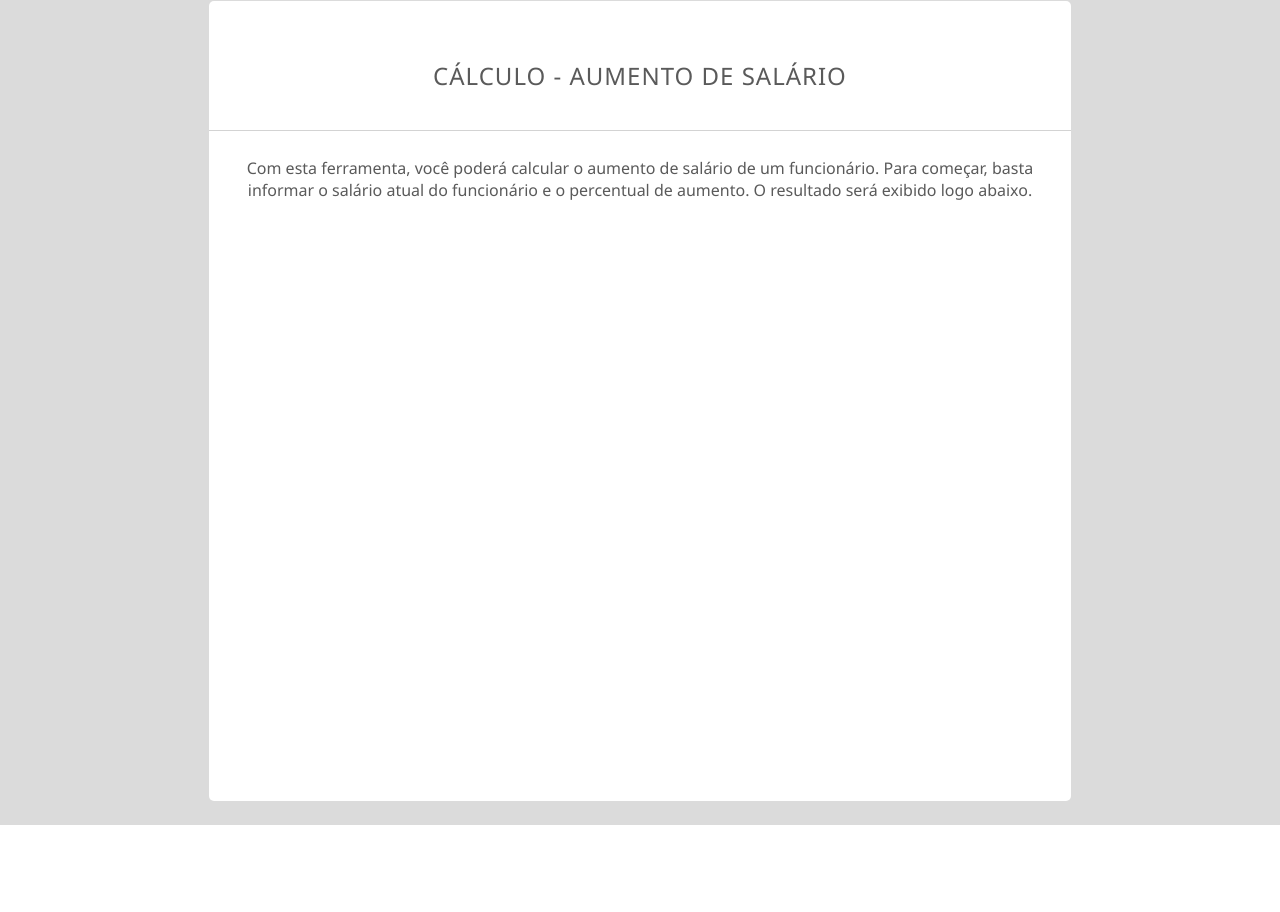
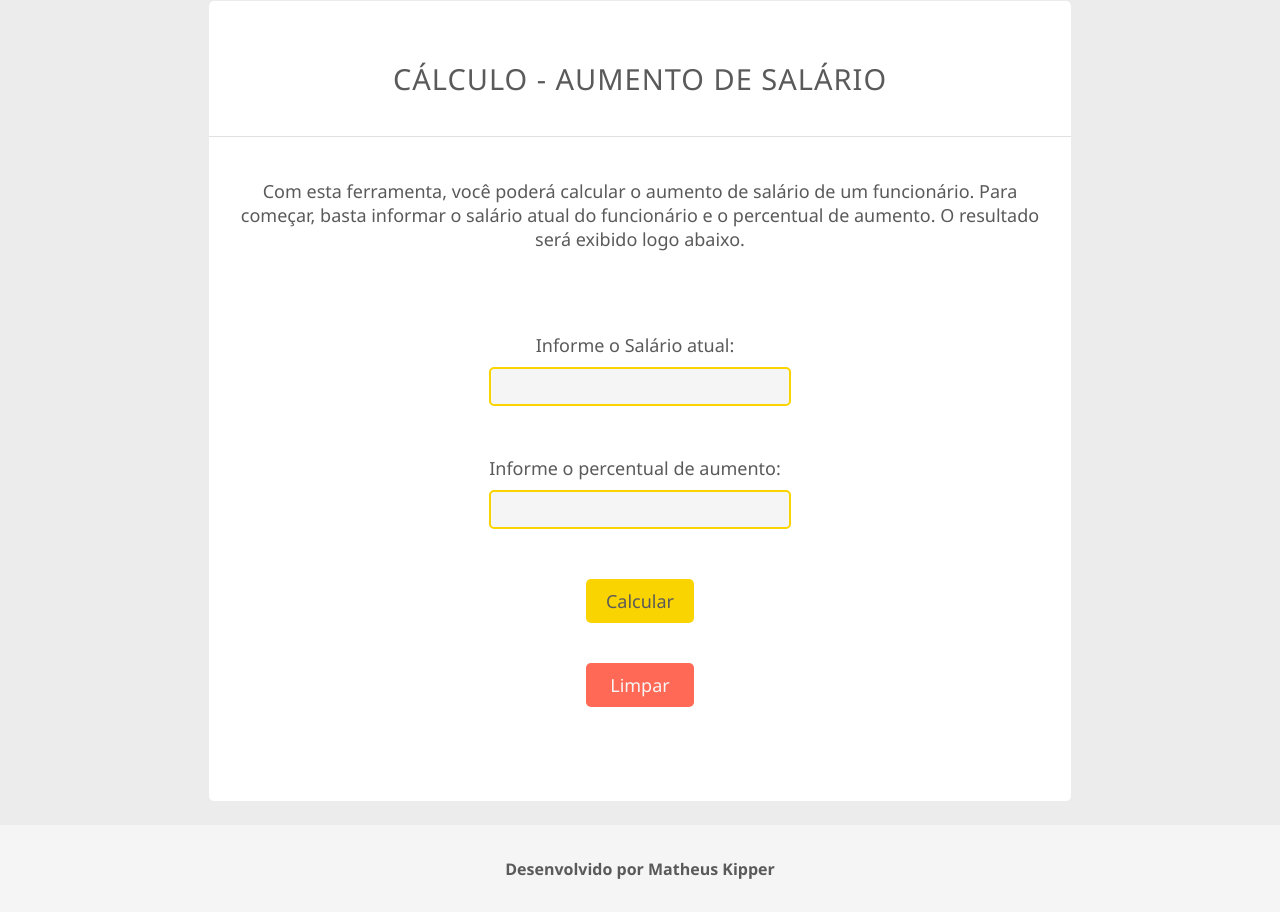
Before and after one commit to matheuskipper/JS-aumentoSalario, a plain HTML site: page index.html in a window 1280 px wide. Shown: the part 95-1007 px from the top of the page. Before the commit the page ends 920 px from the top, so only its background shows below. Drawn offline with Linux system fonts and the light colour scheme.

Commit message:
adicionando elementos no HTML e estilizando-os com CSS, além de adicionar um footer/rodapé

```diff
--- a/index.html
+++ b/index.html
@@ -26,8 +26,24 @@
           funcionário e o percentual de aumento. O resultado será exibido logo
           abaixo.
         </h3>
+        <div class="dados">
+          <label for="salario">Informe o Salário atual:</label>
+          <input type="number" id="salario" />
+
+          <label for="percentual">Informe o percentual de aumento:</label>
+          <input type="number" id="percentual" />
+          <div class="botoes">
+            <button id="submit" onclick="calcular()">Calcular</button>
+            <button id="clear" onclick="limpar()">Limpar</button>
+          </div>
+        </div>
       </div>
     </main>
+    <footer>
+      <div class="rodape">
+        <span id="titulo-rodape">Desenvolvido por Matheus Kipper</span>
+      </div>
+    </footer>
     <script src="script.js"></script>
   </body>
 </html>
--- a/style.css
+++ b/style.css
@@ -5,7 +5,7 @@
 }
 
 main {
-  background-color: #dbdbdb;
+  background-color: #ececec;
   display: flex;
   justify-content: center;
   align-items: center;
@@ -50,20 +50,108 @@ main {
   margin-bottom: 30px;
   text-align: center;
   padding: 0.5rem;
+  font-size: 29px;
 }
 
 hr {
   border: none;
-  border-top: 1px solid #d3d3d3;
+  border-top: 1px solid #e0e0e0;
   width: 100%;
   margin: 10px 0;
 }
 
 .subtitulo {
   color: #5a5a5a;
-  font-size: 16px;
+  font-size: 18px;
   font-weight: 500;
   margin-bottom: 10px;
   text-align: center;
+  padding: 2rem;
+}
+
+.dados {
+  display: grid;
+  justify-content: center;
+  align-items: center;
+  margin-top: 50px;
+}
+
+.dados > label {
+  font-size: 18px;
+  font-weight: 500;
+  color: #5a5a5a;
+  margin-right: 10px;
+  margin-bottom: 10px;
+  text-align: center;
+}
+
+.dados > input {
+  text-align: center;
+  font-size: 18px;
+  font-weight: 500;
+  height: 35px;
+  margin-bottom: 50px;
+  background-color: #f5f5f5;
+  border: 2px solid #fad400;
+  border-radius: 5px;
+  cursor: pointer;
+  outline: none;
+}
+
+.botoes {
+  display: grid;
+  justify-content: center;
+  align-items: center;
+}
+
+#submit {
+  background-color: #fad400;
+  color: #5a5a5a;
+  font-size: 18px;
+  font-weight: 500;
+  padding: 10px 20px;
+  border: none;
+  border-radius: 5px;
+  cursor: pointer;
+  outline: none;
+  margin-bottom: 40px;
+}
+
+#submit:hover {
+  background-color: #e0bf00;
+  color: #5a5a5a;
+  font-size: 18px;
+  font-weight: 500;
+}
+
+#clear {
+  background-color: #ff6955;
+  color: #f5f5f5;
+  font-size: 18px;
+  font-weight: 500;
+  padding: 10px 20px;
+  border: none;
+  border-radius: 5px;
+  cursor: pointer;
+  outline: none;
+  margin-bottom: 40px;
+}
+
+#clear:hover {
+  background-color: #e05a50;
+}
+
+.rodape {
+  display: flex;
+  justify-content: center;
+  align-items: center;
+  height: 55px;
   padding: 1rem;
+  background-color: #f5f5f5;
 }
+
+#titulo-rodape {
+  font-size: 16px;
+  font-weight: 600;
+  color: #5a5a5a;
+}
```
